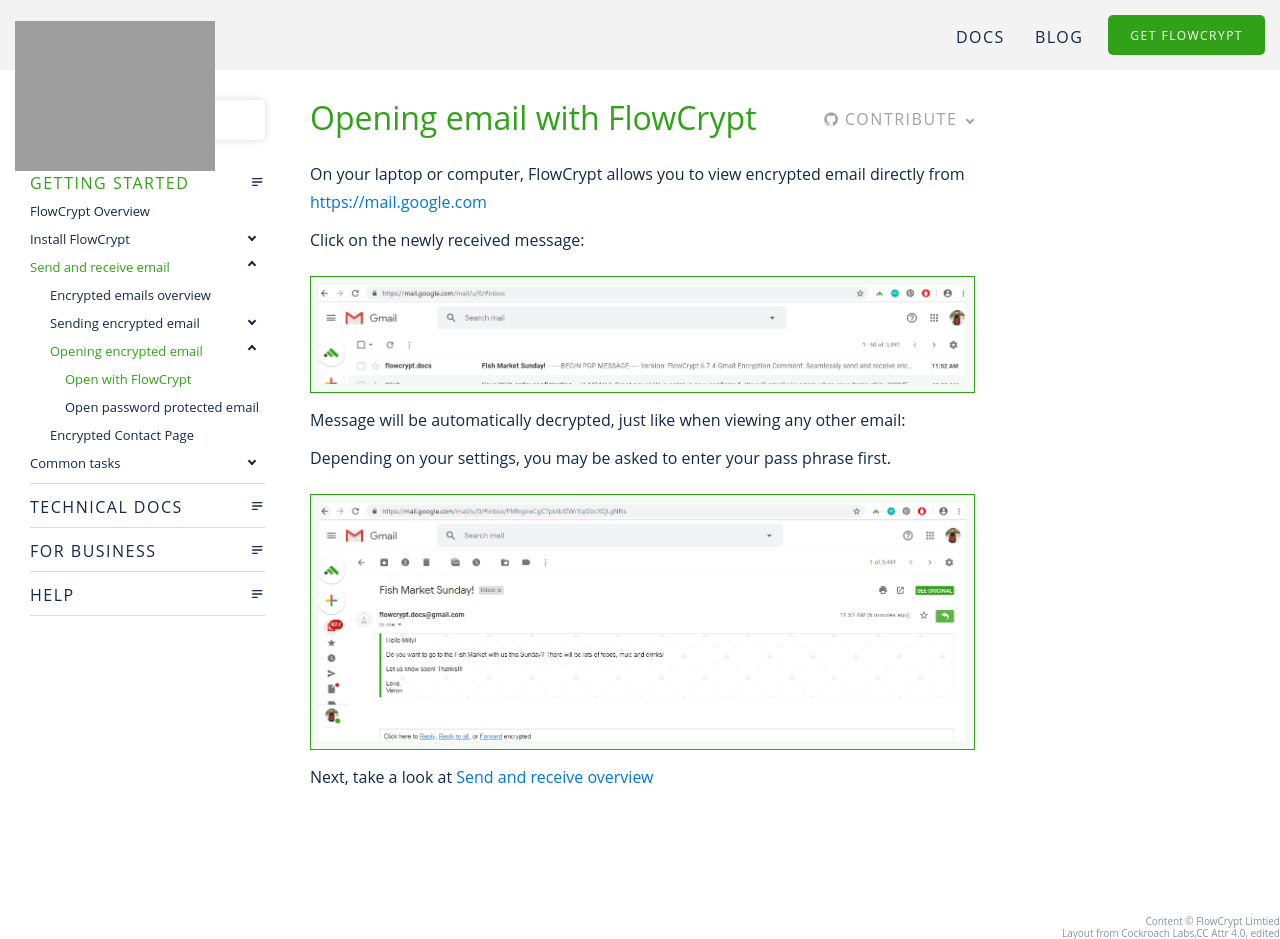
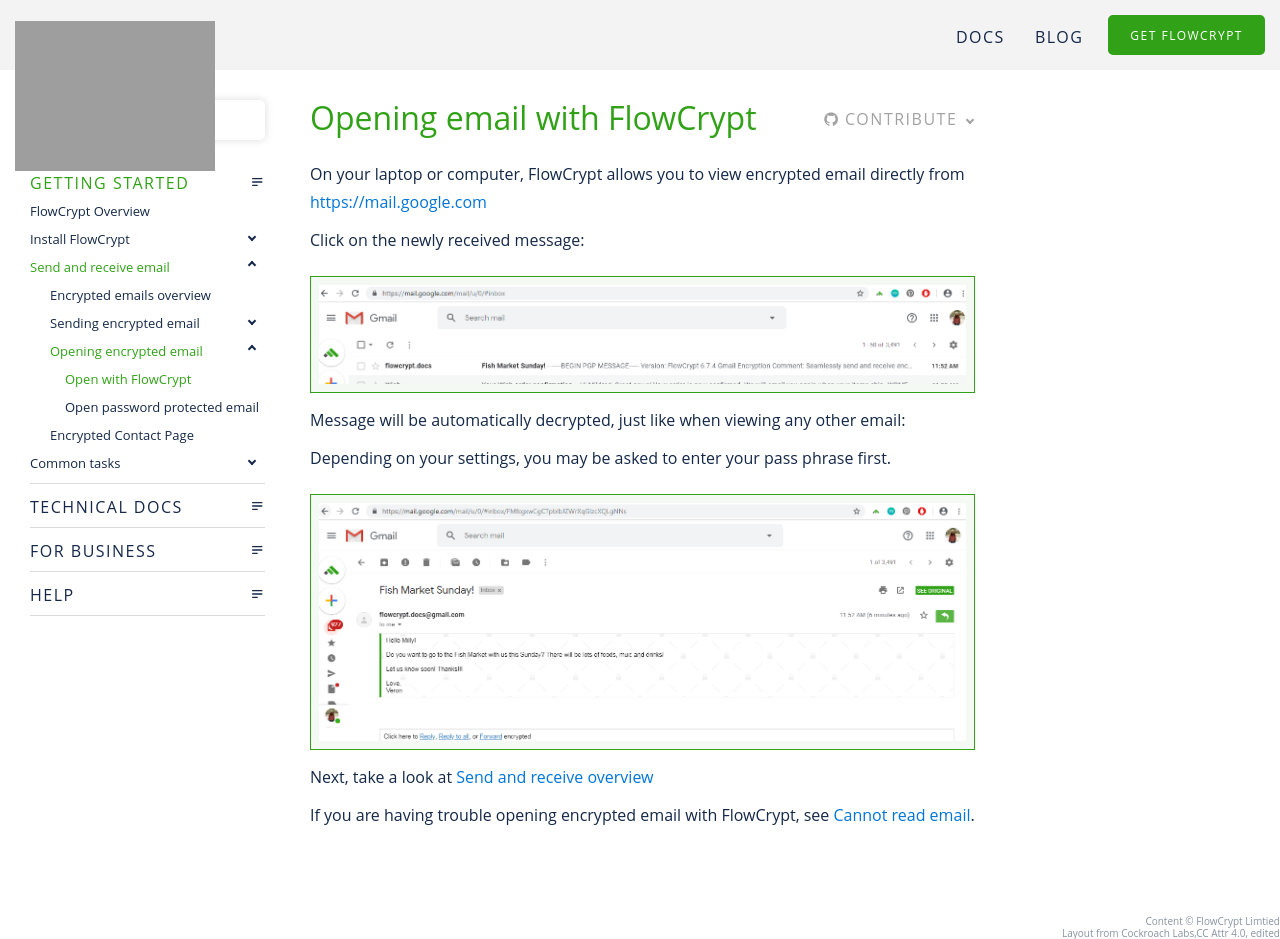
Before and after one commit to prep-gh/flowcrypt-docs, a Jekyll site: the page built from _pages/guide/send-and-receive/open-email-with-flowcrypt.md, in a window 1280 px wide and 939 px high. Built offline with Jekyll 4.4.1, drawn with Linux system fonts in a browser that asks for light colours; nearby versions of some CDN libraries; library files that are not in the unit come from our copies.

Commit message:
link to cannot read

```diff
--- a/_pages/guide/send-and-receive/open-email-with-flowcrypt.md
+++ b/_pages/guide/send-and-receive/open-email-with-flowcrypt.md
@@ -19,3 +19,5 @@
 {{ "browser/openingemailwithFC/readingencryptedemail" | screenshot }}
 
 Next, take a look at [Send and receive overview](index.html)
+
+If you are having trouble opening encrypted email with FlowCrypt, see [Cannot read email](/docs/help/cannot-read-email.html).
```
